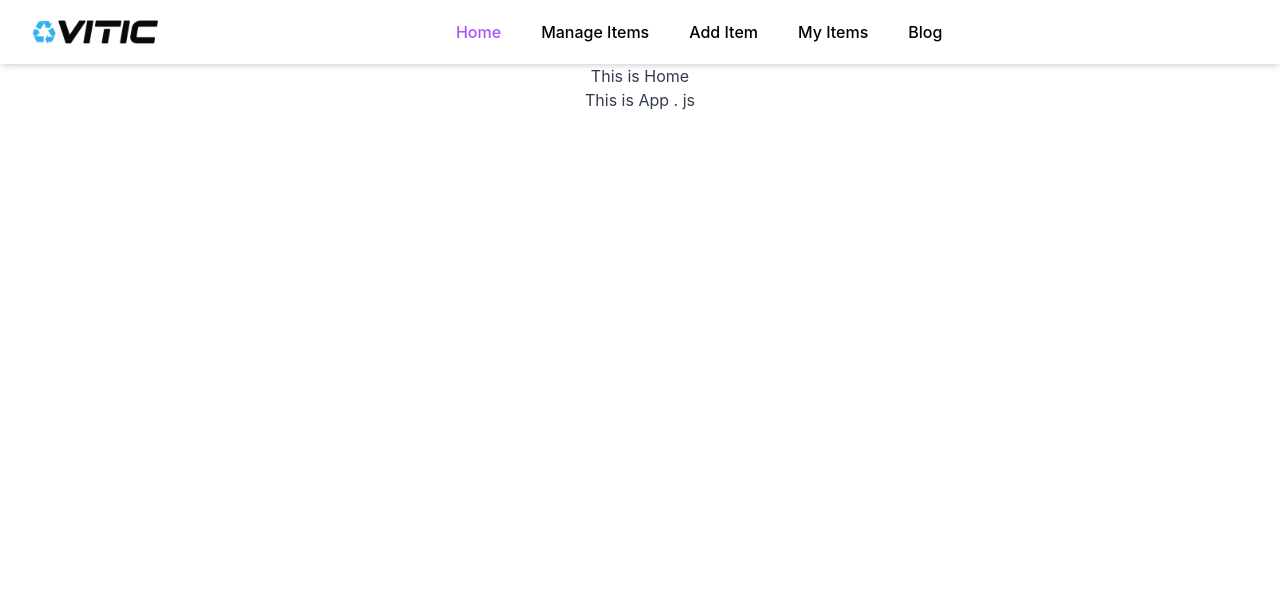
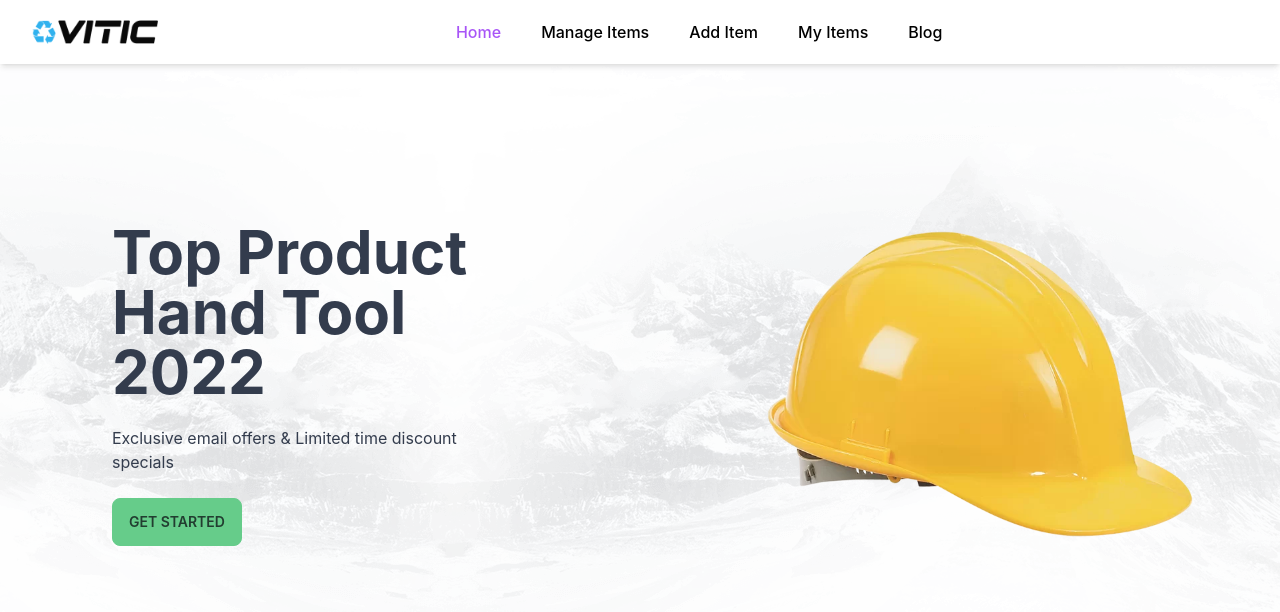
Before and after one commit to joypaul3592/Manufacturer-website, a React (Create React App) app: page / in a window 1280 px wide. Shown: the top 612 px of the page. Built offline with nearby package versions, Linux system fonts and the light colour scheme.

Commit message:
adding header section

```diff
--- a/src/App.js
+++ b/src/App.js
@@ -1,13 +1,13 @@
 import './App.css';
 import Home from './Pages/Home/Home';
+import Navbar from './Sheard/Navbar';
 
 
 function App() {
   return (
     <div className="App">
-
+      <Navbar></Navbar>
       <Home></Home>
-      <h1>This is App . js</h1>
 
     </div>
   );
--- /dev/null
+++ b/src/Pages/Home/Header.js
@@ -0,0 +1,32 @@
+import React from 'react';
+import headerBg from '../../assect/headerbg.webp'
+import capimg from '../../assect/capimg.webp'
+
+
+
+
+const Header = () => {
+    return (
+        <div>
+            <div className=' h-[80vh]' style={{
+                backgroundImage: `url(${headerBg})`
+            }}>
+                <div className="hero h-full ">
+                    <div className="hero-content flex-col justify-between lg:flex-row  w-full">
+
+                        <div className='flex-1  text-left lg:pl-24 '>
+                            <h1 class="text-6xl font-bold">Top Product <br /> Hand Tool <br /> 2022</h1>
+                            <p className="py-6">Exclusive email offers & Limited time discount <br /> specials</p>
+                            <button className="btn btn-primary">Get Started</button>
+                        </div>
+                        <div className='flex-1 '>
+                            <img src={capimg} className="w-9/12 mx-auto" />
+                        </div>
+                    </div>
+                </div>
+            </div>
+        </div>
+    );
+};
+
+export default Header;
--- a/src/Pages/Home/Home.js
+++ b/src/Pages/Home/Home.js
@@ -1,11 +1,12 @@
 import React from 'react';
 import Navbar from '../../Sheard/Navbar';
+import Header from './Header';
 
 const Home = () => {
     return (
         <div>
-            <Navbar></Navbar>
-            <h1>This is Home</h1>
+
+            <Header></Header>
         </div>
     );
 };
```
Also changed, not shown: src/assect/capimg.webp (renamed from src/assect/slider-img9-3.webp), src/assect/headerbg.webp (renamed from src/assect/slider9.webp).
